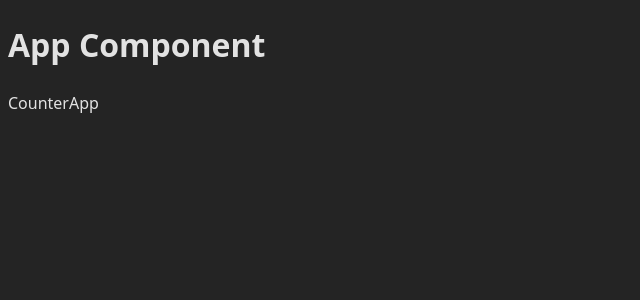
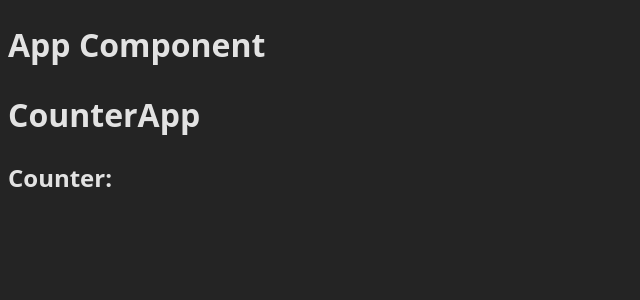
Before and after one commit to asileayuba/stock-prediction-portal, a React (Vite) app in the folder react/my-react-project/: page / in a window 1280 px wide. Shown: the top 300 px of the page, without its empty margins (0-640 px from the left). Built offline with nearby package versions, Linux system fonts and the light colour scheme.

Commit message:
React: CounterApp

```diff
--- a/react/my-react-project/src/components/CounterApp.jsx
+++ b/react/my-react-project/src/components/CounterApp.jsx
@@ -2,7 +2,10 @@ import React from 'react'
 
 const CounterApp = () => {
   return (
-    <div>CounterApp</div>
+    <>
+        <h1>CounterApp</h1>
+        <h2>Counter:</h2>
+    </>
   )
 }
 
```
